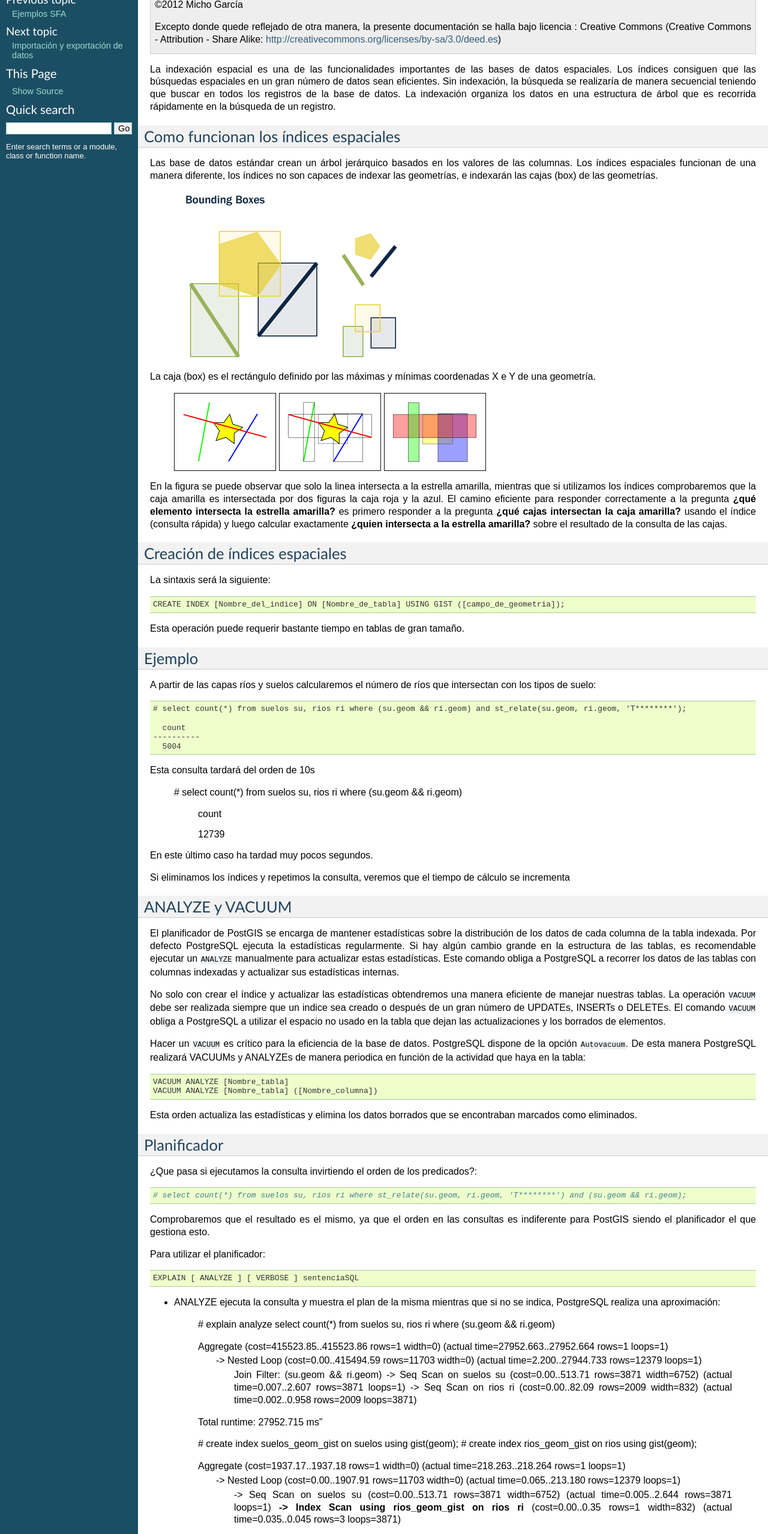
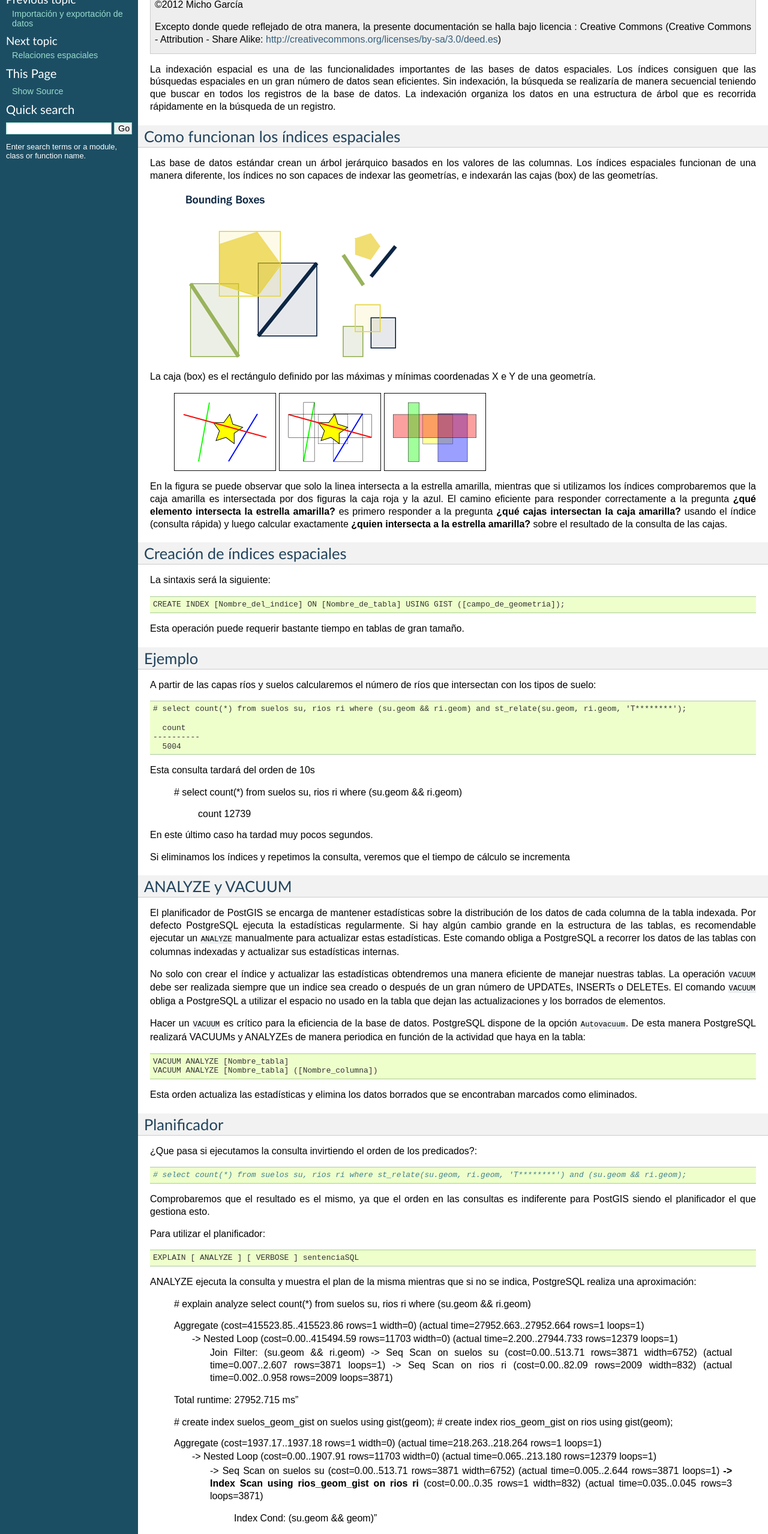
Before and after one commit to michogar/postgis-gn, a plain HTML site: page postgis-indexacion-espacial/indexacion_espacial.html in a window 1280 px wide. Shown: the part 240-2797 px from the top of the page at 60% size. Drawn offline with Linux system fonts and the light colour scheme.

```diff
--- a/postgis-indexacion-espacial/indexacion_espacial.html
+++ b/postgis-indexacion-espacial/indexacion_espacial.html
@@ -24,8 +24,8 @@
     <script type="text/javascript" src="../_static/underscore.js"></script>
     <script type="text/javascript" src="../_static/doctools.js"></script>
     <link rel="top" title="Curso de PostGIS 2.0 - PATHII, Tegucigalpa 2013 1.0 documentation" href="../index.html" />
-    <link rel="next" title="Importación y exportación de datos" href="../postgis-importacion-exportacion/importacion_exportacion.html" />
-    <link rel="prev" title="Ejemplos SFA" href="../postgis-simple-feature-model/ejemplos.html" />
+    <link rel="next" title="Relaciones espaciales" href="../postgis-relaciones-espaciales/relaciones_espaciales.html" />
+    <link rel="prev" title="Importación y exportación de datos" href="../postgis-importacion-exportacion/importacion_exportacion.html" />
   </head>
   <body>
     <div class="related">
@@ -35,10 +35,10 @@
           <a href="../genindex.html" title="General Index"
              accesskey="I">index</a></li>
         <li class="right" >
-          <a href="../postgis-importacion-exportacion/importacion_exportacion.html" title="Importación y exportación de datos"
+          <a href="../postgis-relaciones-espaciales/relaciones_espaciales.html" title="Relaciones espaciales"
              accesskey="N">next</a> |</li>
         <li class="right" >
-          <a href="../postgis-simple-feature-model/ejemplos.html" title="Ejemplos SFA"
+          <a href="../postgis-importacion-exportacion/importacion_exportacion.html" title="Importación y exportación de datos"
              accesskey="P">previous</a> |</li>
         <li><a href="../index.html">Curso de PostGIS 2.0 - PATHII, Tegucigalpa 2013 1.0 documentation</a> &raquo;</li>
       </ul>
@@ -120,9 +120,8 @@
 <blockquote>
 <div><p># select count(*) from suelos su, rios ri where (su.geom &amp;&amp; ri.geom)</p>
 <blockquote>
-<div>count</div></blockquote>
-<blockquote>
-<div>12739</div></blockquote>
+<div>count
+12739</div></blockquote>
 </div></blockquote>
 <p>En este último caso ha tardad muy pocos segundos.</p>
 <p>Si eliminamos los índices y repetimos la consulta, veremos que el tiempo de cálculo se incrementa</p>
@@ -147,18 +146,16 @@
 <p>Para utilizar el planificador:</p>
 <div class="highlight-python"><pre>EXPLAIN [ ANALYZE ] [ VERBOSE ] sentenciaSQL</pre>
 </div>
-<ul>
-<li><p class="first">ANALYZE ejecuta la consulta y muestra el plan de la misma mientras que si no se indica, PostgreSQL realiza una aproximación:</p>
+<p>ANALYZE ejecuta la consulta y muestra el plan de la misma mientras que si no se indica, PostgreSQL realiza una aproximación:</p>
 <blockquote>
 <div><p># explain analyze select count(*) from suelos su, rios ri where (su.geom &amp;&amp; ri.geom)</p>
 <dl class="docutils">
 <dt>Aggregate  (cost=415523.85..415523.86 rows=1 width=0) (actual time=27952.663..27952.664 rows=1 loops=1)</dt>
 <dd><dl class="first last docutils">
 <dt>-&gt;  Nested Loop  (cost=0.00..415494.59 rows=11703 width=0) (actual time=2.200..27944.733 rows=12379 loops=1)</dt>
-<dd><p class="first last">Join Filter: (su.geom &amp;&amp; ri.geom)
+<dd>Join Filter: (su.geom &amp;&amp; ri.geom)
 -&gt;  Seq Scan on suelos su  (cost=0.00..513.71 rows=3871 width=6752) (actual time=0.007..2.607 rows=3871 loops=1)
--&gt;  Seq Scan on rios ri  (cost=0.00..82.09 rows=2009 width=832) (actual time=0.002..0.958 rows=2009 loops=3871)</p>
-</dd>
+-&gt;  Seq Scan on rios ri  (cost=0.00..82.09 rows=2009 width=832) (actual time=0.002..0.958 rows=2009 loops=3871)</dd>
 </dl>
 </dd>
 </dl>
@@ -172,16 +169,13 @@
 <dd><p class="first">-&gt;  Seq Scan on suelos su  (cost=0.00..513.71 rows=3871 width=6752) (actual time=0.005..2.644 rows=3871 loops=1)
 <strong>-&gt;  Index Scan using rios_geom_gist on rios ri</strong>  (cost=0.00..0.35 rows=1 width=832) (actual time=0.035..0.045 rows=3 loops=3871)</p>
 <blockquote class="last">
-<div><p>Index Cond: (su.geom &amp;&amp; geom)&#8221;</p>
-</div></blockquote>
+<div>Index Cond: (su.geom &amp;&amp; geom)&#8221;</div></blockquote>
 </dd>
 </dl>
 </dd>
 </dl>
 <p>Total runtime: 218.310 ms</p>
 </div></blockquote>
-</li>
-</ul>
 </div>
 <div class="section" id="operador-embebido">
 <h2>Operador embebido<a class="headerlink" href="#operador-embebido" title="Permalink to this headline">¶</a></h2>
@@ -247,11 +241,11 @@
 </ul>
 
   <h4>Previous topic</h4>
-  <p class="topless"><a href="../postgis-simple-feature-model/ejemplos.html"
-                        title="previous chapter">Ejemplos SFA</a></p>
+  <p class="topless"><a href="../postgis-importacion-exportacion/importacion_exportacion.html"
+                        title="previous chapter">Importación y exportación de datos</a></p>
   <h4>Next topic</h4>
-  <p class="topless"><a href="../postgis-importacion-exportacion/importacion_exportacion.html"
-                        title="next chapter">Importación y exportación de datos</a></p>
+  <p class="topless"><a href="../postgis-relaciones-espaciales/relaciones_espaciales.html"
+                        title="next chapter">Relaciones espaciales</a></p>
   <h3>This Page</h3>
   <ul class="this-page-menu">
     <li><a href="../_sources/postgis-indexacion-espacial/indexacion_espacial.txt"
@@ -281,10 +275,10 @@
           <a href="../genindex.html" title="General Index"
              >index</a></li>
         <li class="right" >
-          <a href="../postgis-importacion-exportacion/importacion_exportacion.html" title="Importación y exportación de datos"
+          <a href="../postgis-relaciones-espaciales/relaciones_espaciales.html" title="Relaciones espaciales"
              >next</a> |</li>
         <li class="right" >
-          <a href="../postgis-simple-feature-model/ejemplos.html" title="Ejemplos SFA"
+          <a href="../postgis-importacion-exportacion/importacion_exportacion.html" title="Importación y exportación de datos"
              >previous</a> |</li>
         <li><a href="../index.html">Curso de PostGIS 2.0 - PATHII, Tegucigalpa 2013 1.0 documentation</a> &raquo;</li>
       </ul>
```
Also changed, not shown: postgis-analisis-espacial/analisis_espacial.html (+19 -0 lines).
